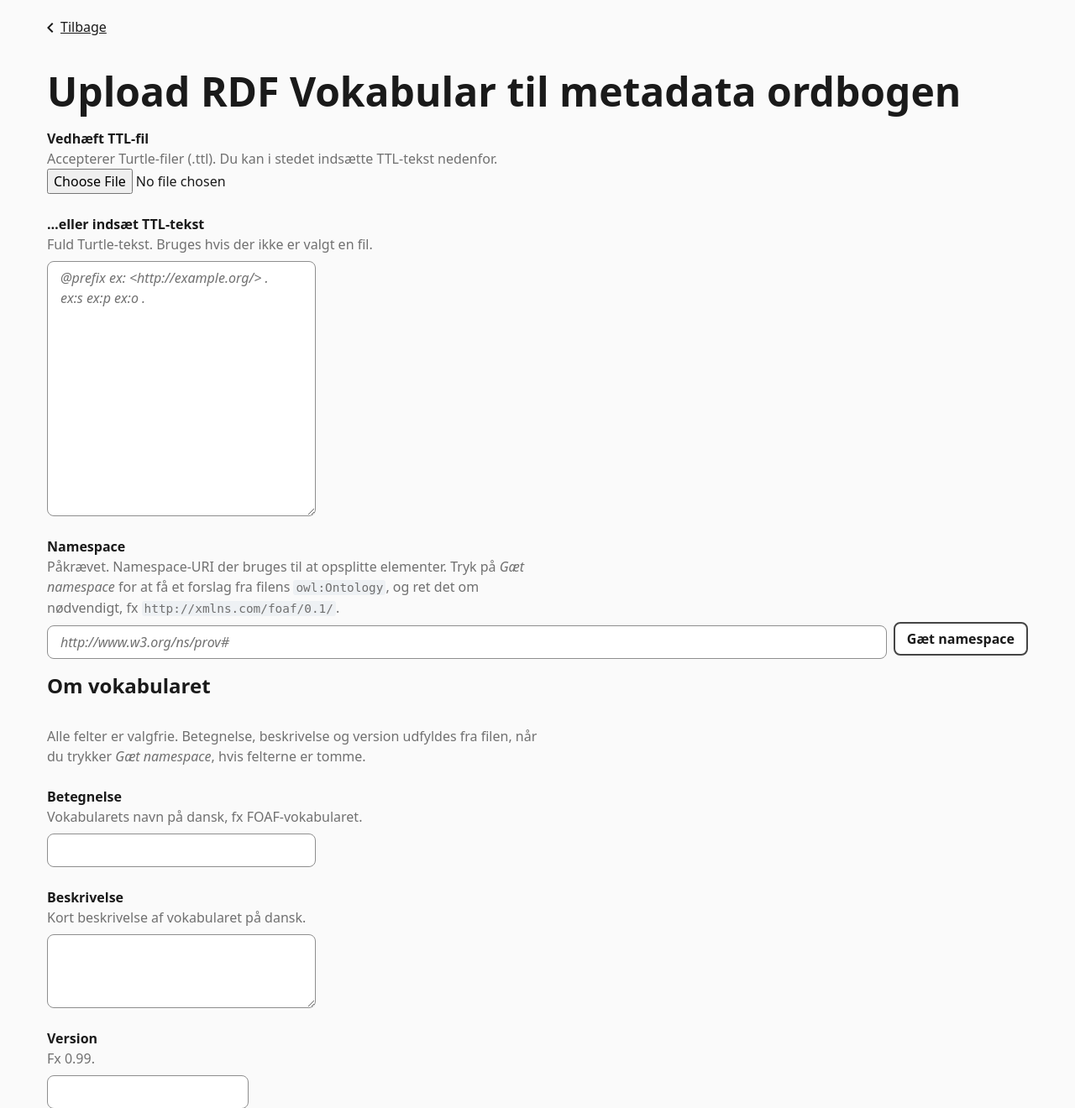
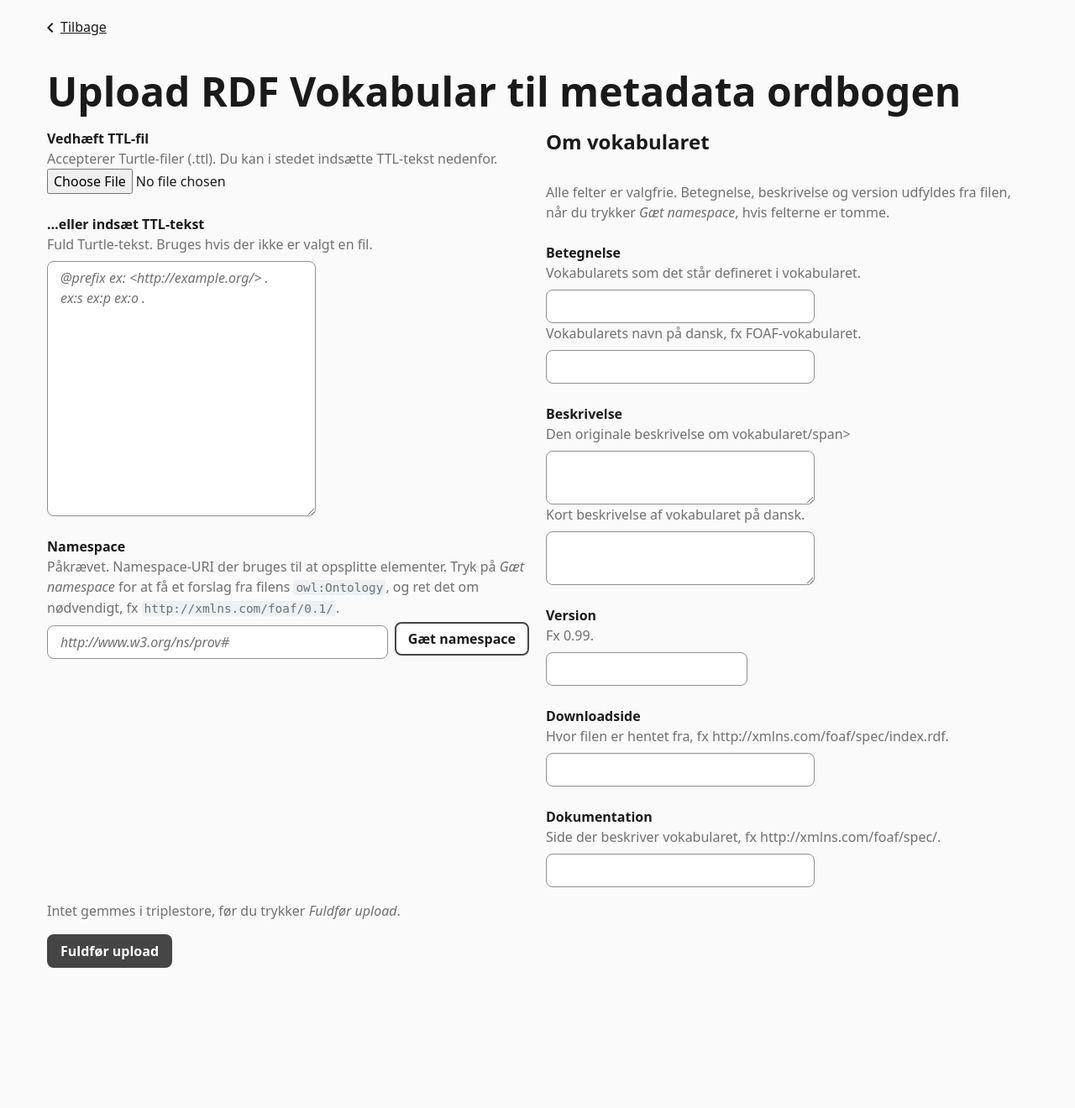
Before and after one commit to Faellesoffentlige-Semantiske-Modeller/Faelles-semantisk-ordbog, a Flask app: page /upload in a window 1280 px wide. Shown: the top 1320 px of the page at 84% size. After the commit the page ends 1153 px from the top, so only its background shows below. Run offline with Flask 3, Linux system fonts and the light colour scheme; some libraries are stand-ins or nearby versions.

Commit message:
Style changes to upload and danish label and description options

```diff
--- a/Implementering/ordbogen/ingest.py
+++ b/Implementering/ordbogen/ingest.py
@@ -43,10 +43,13 @@ _VERSION_PREDICATES = (OWL.versionInfo, DCTERMS.hasVersion)
 class VocabularyForm:
     """Vocabulary metadata typed in on the upload page. Empty means not given."""
     label: str = ""
+    labelDa: str = ""
     description: str = ""
+    descriptionDa: str = ""
     version: str = ""
     download_url: str = ""
     page: str = ""
+
 
 def detect_ontology(graph: Graph) -> str | None:
     """Return the IRI of the first owl:Ontology in the graph, or None."""
@@ -126,10 +129,12 @@ def _first_literals(graph: Graph, subject: URIRef, predicates) -> list[Literal]:
             return values
     return []
 
-def vocabulary_metadata(
-    vocabulary: URIRef, header: VocabularyHeader, form: VocabularyForm
-) -> Graph:
-    """The default-graph triples about the vocabulary itself."""
+def vocabulary_metadata(vocabulary: URIRef, form: VocabularyForm) -> Graph:
+    """The default-graph triples about the vocabulary itself.
+
+    Only what was submitted in the form is stored. Values read from the file's
+    header are suggestions for the form (Gæt namespace), not metadata.
+    """
     g = Graph()
     g.add((vocabulary, RDF.type, MDV.SemanticAsset))
     g.add((vocabulary, DCTERMS.type, MDC.Vocabulary))
@@ -137,9 +142,11 @@ def vocabulary_metadata(
     g.add((vocabulary, MDV.downloadTime,
            Literal(datetime.now(timezone.utc).replace(microsecond=0))))
 
-    _add_texts(g, vocabulary, RDFS.label, header.labels, form.label, lang="da")
-    _add_texts(g, vocabulary, DCTERMS.description, header.descriptions, form.description, lang="da")
-    _add_texts(g, vocabulary, OWL.versionInfo, header.versions, form.version, lang=None)
+    _add_text(g, vocabulary, RDFS.label, form.label, lang="en")
+    _add_text(g, vocabulary, RDFS.label, form.labelDa, lang="da")
+    _add_text(g, vocabulary, DCTERMS.description, form.description, lang="en")
+    _add_text(g, vocabulary, DCTERMS.description, form.descriptionDa, lang="da")
+    _add_text(g, vocabulary, OWL.versionInfo, form.version, lang=None)
 
     if form.download_url:
         g.add((vocabulary, MDV.downloadURL, Literal(form.download_url, datatype=XSD.anyURI)))
@@ -147,11 +154,9 @@ def vocabulary_metadata(
         g.add((vocabulary, FOAF.page, URIRef(form.page)))
     return g
 
-def _add_texts(g, subject, predicate, from_file, typed, lang):
-    for value in from_file:
-        g.add((subject, predicate, value))
-    if typed and typed not in (str(value) for value in from_file):
-        g.add((subject, predicate, Literal(typed, lang=lang)))
+def _add_text(g, subject, predicate, text, lang):
+    if text:
+        g.add((subject, predicate, Literal(text, lang=lang)))
 
 def ingest_turtle(
     repository: DictionaryRepository,
@@ -180,8 +185,7 @@ def ingest_turtle(
         )
 
     graph_uri = repository.new_graph_iri()
-    header = read_vocabulary_metadata(local, ontology)
-    metadata = vocabulary_metadata(URIRef(graph_uri), header, form or VocabularyForm())
+    metadata = vocabulary_metadata(URIRef(graph_uri), form or VocabularyForm())
     repository.ingest_vocabulary(graph_uri, local, metadata, ontology)
 
     return IngestResult(
--- a/Implementering/ordbogen/static/style.css
+++ b/Implementering/ordbogen/static/style.css
@@ -60,6 +60,22 @@ th { background: #f0f3f6; position: sticky; top: 0; }
 
 tbody tr:nth-child(even) { background: #f7f9fb; }
 
+/* Upload page: TTL input and namespace on the left, vocabulary metadata on the right */
+.upload-columns {
+  display: grid;
+  grid-template-columns: 1fr 1fr;
+  gap: 2rem;
+  align-items: start;
+}
+
+.upload-column { min-width: 0; }
+
+.upload-column fieldset { min-width: 0; margin: 0; }
+
+@media (max-width: 800px) {
+  .upload-columns { grid-template-columns: 1fr; gap: 0; }
+}
+
 .namespace-row {
   display: flex;
   gap: 0.75rem;
--- a/Implementering/ordbogen/templates/upload.html
+++ b/Implementering/ordbogen/templates/upload.html
@@ -41,6 +41,8 @@
     {# novalidate: errors are shown with the design system's field errors, by
        the server or by the script below, not by the browser's own popups. #}
     <form method="post" enctype="multipart/form-data" id="upload-form" novalidate>
+     <div class="upload-columns">
+      <div class="upload-column">
       <div class="form-group file-input{% if ttl_error %} form-error{% endif %}">
         <label class="form-label" for="{{ ttl_field }}">Vedhæft TTL-fil</label>
         <span class="form-hint" id="fileinput-hint">
@@ -83,6 +85,9 @@
         </div>
         <p class="form-hint" id="ontology-status" role="status" aria-live="polite"></p>
       </div>
+      </div>
+
+      <div class="upload-column">
 
       {# Optional. Gæt namespace fills label, description and version from the
          file's header; what is typed here is stored as metadata on the
@@ -96,16 +101,22 @@
 
         <div class="form-group">
           <label class="form-label" for="label">Betegnelse</label>
-          <span class="form-hint" id="label-hint">Vokabularets navn på dansk, fx FOAF-vokabularet.</span>
+          <span class="form-hint" id="label-hint">Vokabularets som det står defineret i vokabularet.</span>
           <input type="text" class="form-input" id="label" name="label"
                  value="{{ vocabulary.label }}" aria-describedby="label-hint">
+          <span class="form-hint" id="label-hint">Vokabularets navn på dansk, fx FOAF-vokabularet.</span>
+          <input type="text" class="form-input" id="labelDa" name="labelDa"
+                 value="{{ vocabulary.labelDa }}" aria-describedby="labelDa-hint">
         </div>
 
         <div class="form-group">
           <label class="form-label" for="description">Beskrivelse</label>
+          <span class="form-hint" id="description-hint">Den originale beskrivelse om vokabularet/span>
+          <textarea class="form-input" id="description" name="description" rows="2"
+                    aria-describedby="description-hint">{{ vocabulary.description }}</textarea>
           <span class="form-hint" id="description-hint">Kort beskrivelse af vokabularet på dansk.</span>
-          <textarea class="form-input" id="description" name="description" rows="3"
-                    aria-describedby="description-hint">{{ vocabulary.description }}</textarea>
+          <textarea class="form-input" id="descriptionDa" name="descriptionDa" rows="2"
+                    aria-describedby="description-hint">{{ vocabulary.descriptionDa }}</textarea>
         </div>
 
         <div class="form-group">
@@ -139,6 +150,8 @@
                  aria-describedby="page-hint{% if page_error %} {{ page_field }}-error{% endif %}">
         </div>
       </fieldset>
+      </div>
+     </div>
 
       <p class="form-hint">
         Intet gemmes i triplestore, før du trykker <em>Fuldfør upload</em>.
--- a/Implementering/ordbogen/views/upload.py
+++ b/Implementering/ordbogen/views/upload.py
@@ -136,7 +136,9 @@ def _submitted_vocabulary(req: Request) -> VocabularyForm:
     """The "Om vokabularet" fields. The ingest code never sees the request."""
     return VocabularyForm(
         label=req.form.get("label", "").strip(),
+        labelDa=req.form.get("labelDa", "").strip(),
         description=req.form.get("description", "").strip(),
+        descriptionDa=req.form.get("descriptionDa", "").strip(),
         version=req.form.get("version", "").strip(),
         download_url=req.form.get("download_url", "").strip(),
         page=req.form.get("page", "").strip(),
```
